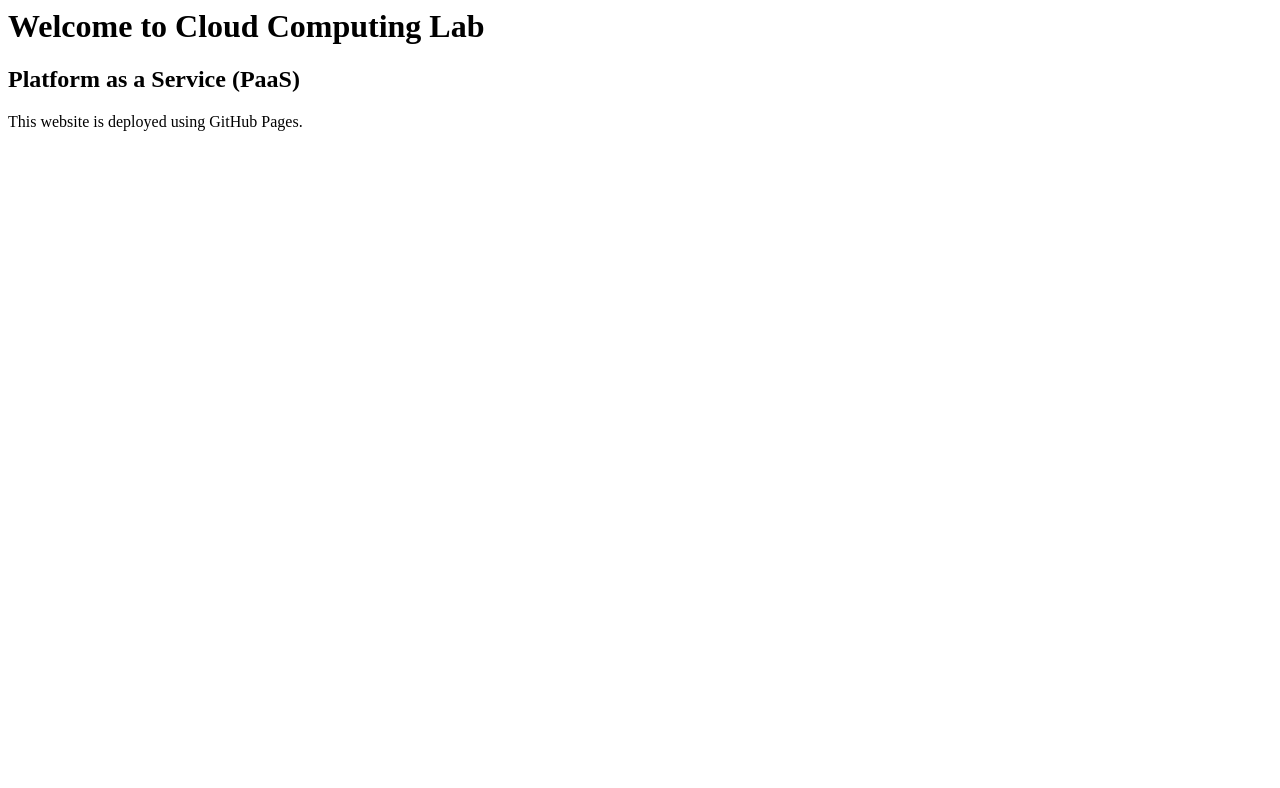
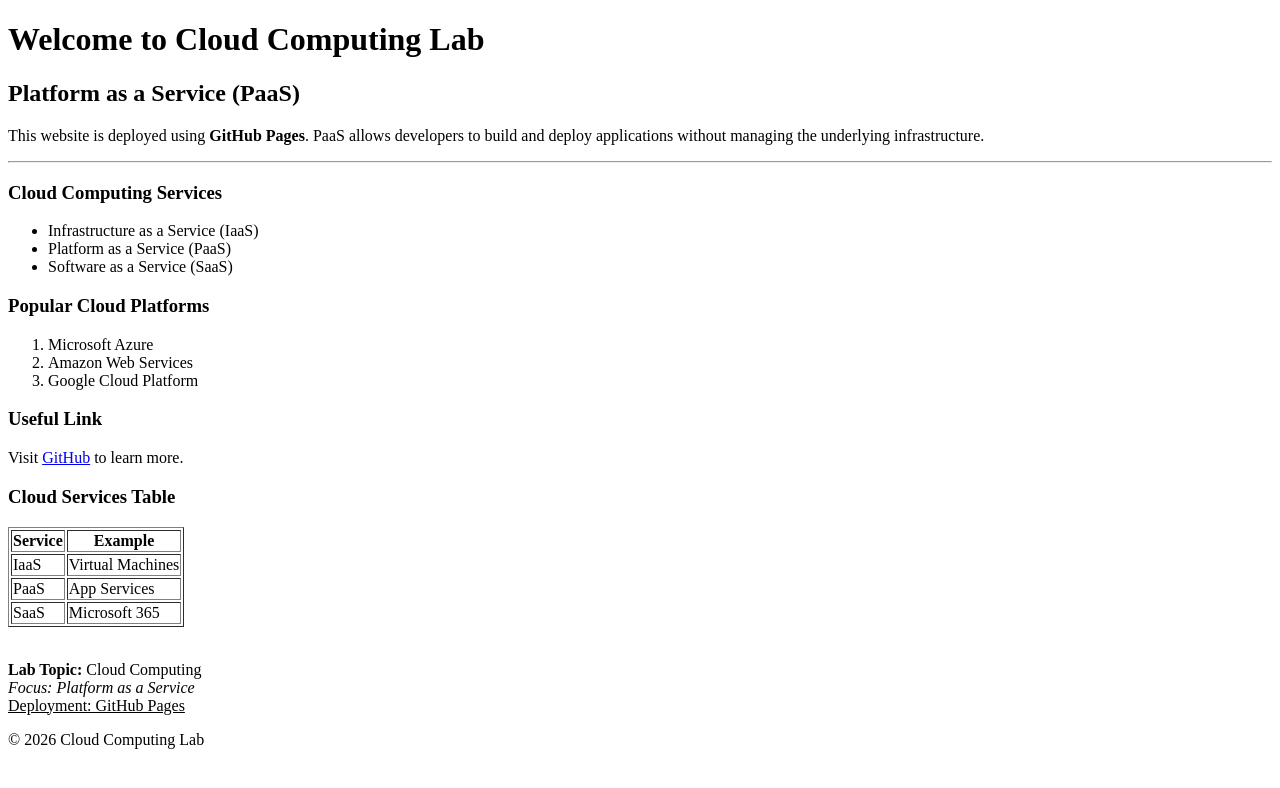
Before and after one commit to ManishChaudhary-git/Cloud-Lab, a plain HTML site: page index.html in a window 1280 px wide. Drawn offline with Linux system fonts and the light colour scheme.

Commit message:
Revise index.html for improved content and structure
Updated the HTML structure and content for clarity and added additional sections.

```diff
--- a/index.html
+++ b/index.html
@@ -1,11 +1,78 @@
-<!DOCTYPE DOCTYPE html>
+<!DOCTYPE html>
 <html>
 <head>
     <title>Cloud Computing Lab</title>
 </head>
+
 <body>
+
     <h1>Welcome to Cloud Computing Lab</h1>
+
     <h2>Platform as a Service (PaaS)</h2>
-    <p>This website is deployed using GitHub Pages.</p>
+
+    <p>
+        This website is deployed using <strong>GitHub Pages</strong>.
+        PaaS allows developers to build and deploy applications without
+        managing the underlying infrastructure.
+    </p>
+
+    <hr>
+
+    <h3>Cloud Computing Services</h3>
+
+    <ul>
+        <li>Infrastructure as a Service (IaaS)</li>
+        <li>Platform as a Service (PaaS)</li>
+        <li>Software as a Service (SaaS)</li>
+    </ul>
+
+    <h3>Popular Cloud Platforms</h3>
+
+    <ol>
+        <li>Microsoft Azure</li>
+        <li>Amazon Web Services</li>
+        <li>Google Cloud Platform</li>
+    </ol>
+
+    <h3>Useful Link</h3>
+    <p>
+        Visit
+        <a href="https://github.com/" target="_blank">GitHub</a>
+        to learn more.
+    </p>
+
+    <h3>Cloud Services Table</h3>
+
+    <table border="1">
+        <tr>
+            <th>Service</th>
+            <th>Example</th>
+        </tr>
+        <tr>
+            <td>IaaS</td>
+            <td>Virtual Machines</td>
+        </tr>
+        <tr>
+            <td>PaaS</td>
+            <td>App Services</td>
+        </tr>
+        <tr>
+            <td>SaaS</td>
+            <td>Microsoft 365</td>
+        </tr>
+    </table>
+
+    <br>
+
+    <p>
+        <b>Lab Topic:</b> Cloud Computing<br>
+        <i>Focus: Platform as a Service</i><br>
+        <u>Deployment: GitHub Pages</u>
+    </p>
+
+    <footer>
+        <p>&copy; 2026 Cloud Computing Lab</p>
+    </footer>
+
 </body>
 </html>
```
